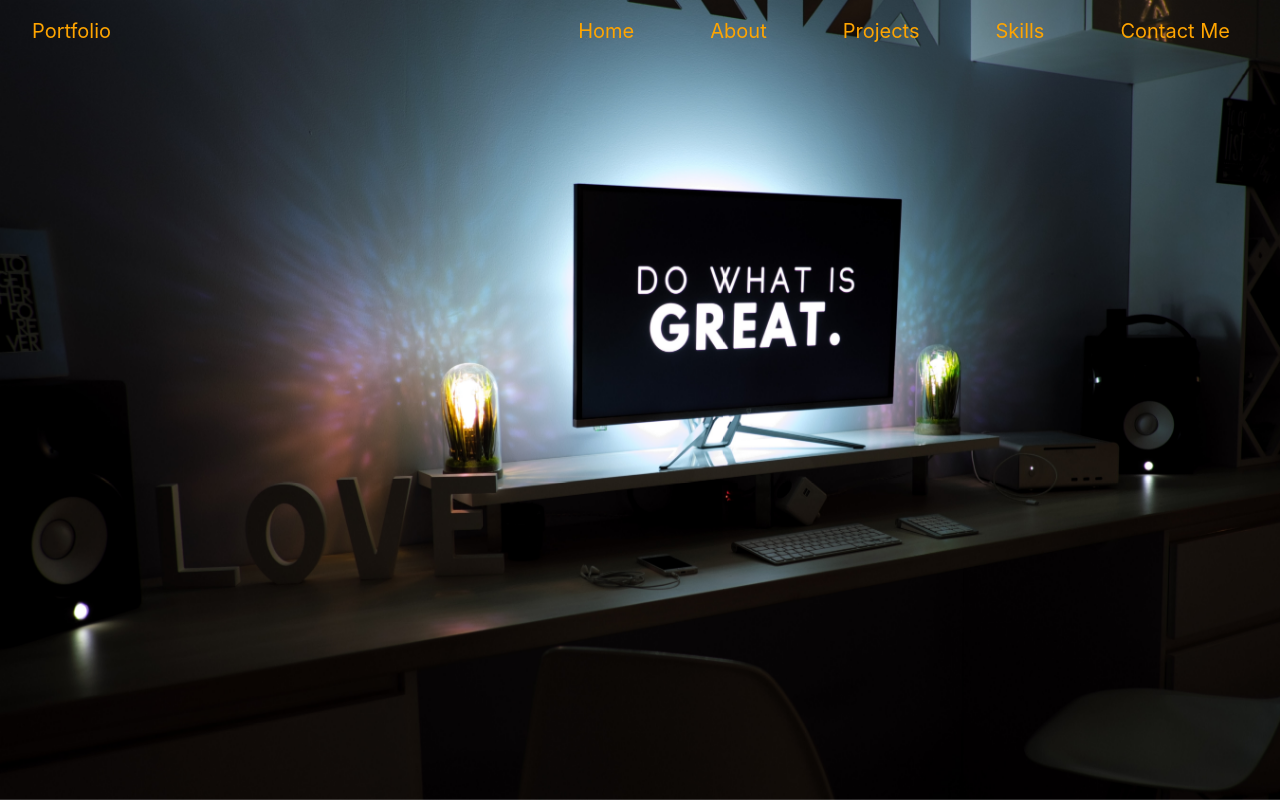
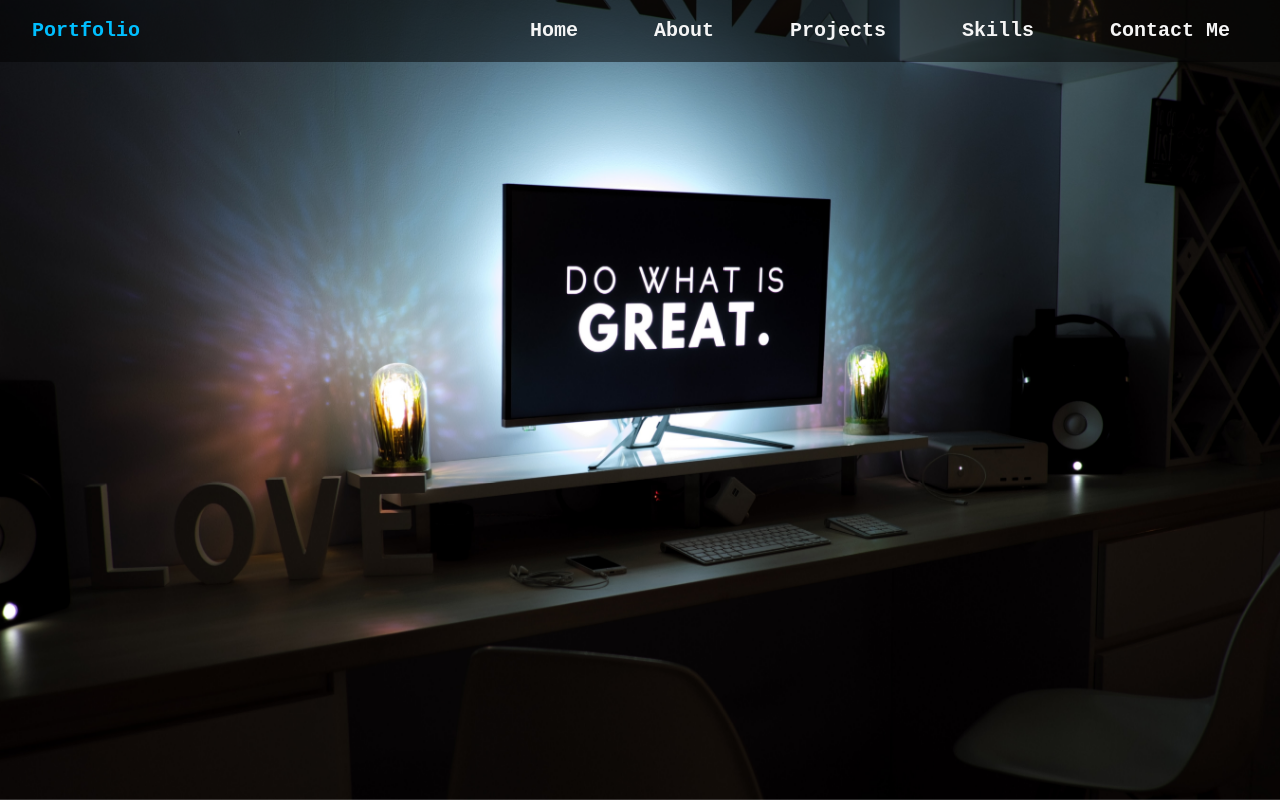
Before and after one commit to C-H-E-T-A-N/portfolio-website, a React (Create React App) app in the folder portfolio/: page / in a window 1280 px wide. Built offline with nearby package versions, Linux system fonts and the light colour scheme.

Commit message:
custom css added to the header

```diff
--- a/portfolio/src/components/Header.js
+++ b/portfolio/src/components/Header.js
@@ -15,10 +15,13 @@ function Header() {
   return (
     <>
     <div>
-      <nav className="navbar navbar-expand-lg ">
+      <nav className="navbar navbar-expand-lg transparent" id="nav1">
         <div className="container-fluid">
           <a style={{paddingLeft:"20px",
-          color:"orange"}}
+          color:"#00BFFF",
+        fontWeight:"bold",
+        fontFamily:"monospace",
+      }}
            className="navbar-brand" href="/">
             Portfolio
           </a>
--- a/portfolio/src/components/style.css
+++ b/portfolio/src/components/style.css
@@ -1,22 +1,33 @@
 .navcolor:hover{
-    color:white;
-    background: black;
+    color:#00BFFF;
+    /* background:#00BFFF; */
 
-    border-radius:5px;
+    /* border-radius:5px; */
+
 }
+
 .navcolor
 {
-
+    font-family:monospace;
     border-radius:5px;
-    color: orange;
+    color: whitesmoke;
+    font-weight: bold;
 }
-.navtrans{
+/* .navtrans{
     background: transparent;
-}
+}     */
 .bimg{
     background-image: url('./images/1.jpg');
     background-repeat: no-repeat;
     background-attachment: fixed;
     background-size: cover;
     height: 100vh;
-  }
+    background-position: center;
+    }
+#nav1
+    { /* below properties can be used to make whole navbar transparent */
+        /* background-color:black;
+        opacity: 0.5;
+        filter:(opacity=50);        */
+         background: rgba(0,0,0, .5); /* it doesn't apply on child elements */
+    }
```
